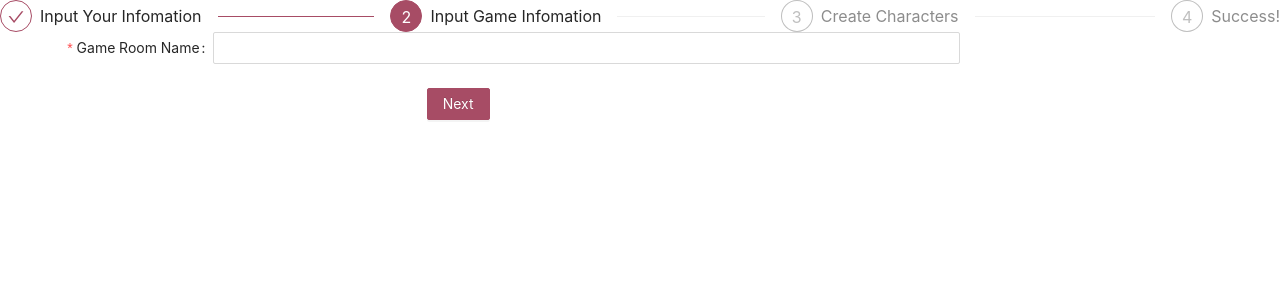
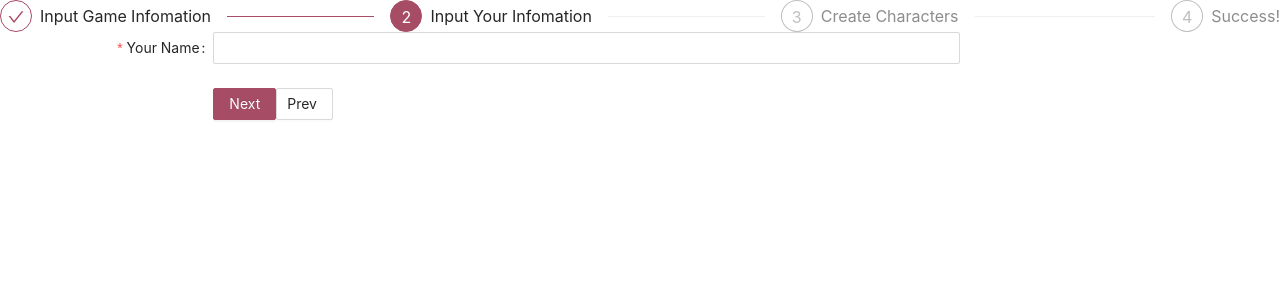
Before and after one commit to CS601-F21/side-project-mialsy, a React (Create React App) app in the folder client/: page /newgame in a window 1280 px wide. Both pictures are taken after typing "Sample" into the empty fields and a click on the button "Next". Shown: the top 300 px of the page. Built offline with nearby package versions, Linux system fonts and the light colour scheme.

Commit message:
update game entering step

```diff
--- a/client/src/components/creation/CreateGamePage.js
+++ b/client/src/components/creation/CreateGamePage.js
@@ -19,14 +19,12 @@ const CreateGamePage = () => {
 
     const steps = [
         {
-            title: 'Input Your Infomation',
-            content: <CreateKeeperStep next={next} />,
-        },
-        {
             title: 'Input Game Infomation',
             content: <InputGameInfoStep next={next} />,
-        },
-        {
+        }, {
+            title: 'Input Your Infomation',
+            content: <CreateKeeperStep next={next} prev={prev}/>,
+        }, {
             title: 'Create Characters',
             content: <CreateCharacterStep next={next} />,
         }, {
--- a/client/src/components/creation/CreateKeeperStep.js
+++ b/client/src/components/creation/CreateKeeperStep.js
@@ -22,7 +22,7 @@ const CreateKeeperStep = (props) => {
     }
 
     return (
-        <FormPrototype next={props.next} content={content} onFinish={onFinish}/>
+        <FormPrototype next={props.next} prev={props.prev} content={content} onFinish={onFinish}/>
     );
 }
 
--- a/client/src/components/creation/FormPrototype.js
+++ b/client/src/components/creation/FormPrototype.js
@@ -3,6 +3,7 @@ import Form from "antd/lib/form";
 import React from "react";
 
 const FormPrototype = (props) => {
+    console.log(props)
     const onFinish = (values) => {
         props.onFinish(values);
         props.next();
@@ -29,10 +30,17 @@ const FormPrototype = (props) => {
                     span: 16,
                     }}
                 >
+                    <div>
                     <Button type="primary" htmlType="submit">
-                    Next
+                        Next
                     </Button>
+                    {
+                        props.prev &&
+                        <Button style={{paddingLeft: 10}} onClick={() => props.prev()}>Prev</Button>
+                    }
+                    </div>
                 </Form.Item>
+
             </Form>
         </div>
     );
--- a/client/src/components/creation/InputGameInfoStep.js
+++ b/client/src/components/creation/InputGameInfoStep.js
@@ -1,44 +1,32 @@
-import { Button, Input } from "antd";
+import { Input } from "antd";
 import Form from "antd/lib/form";
 import React from "react";
+import FormPrototype from "./FormPrototype";
 
-const InputGameInfoStep = () => {
-    return (
-        <div>
-            <Form
-                labelCol={{
-                    span: 4,
-                }}
-                wrapperCol={{
-                    span: 14,
-                }}
-                layout="horizontal"
-            >
-                <Form.Item
-                    label="Game Room Name"
-                    name="name"
+const InputGameInfoStep = (props) => {
+    const storedValue = localStorage.getItem("gameName");
+    console.log(storedValue);
+
+    const content = (<Form.Item
+        label="Game Name"
+        name="gameName"
         rules={[
             {
               required: true,
-                          message: "Please input the game room name!",
+              message: "Please input the game name!",
             },
           ]}
         >
-                    <Input />
-                </Form.Item>
+        <Input defaultValue={storedValue} />
+    </Form.Item>);
 
-                <Form.Item
-                    wrapperCol={{
-                    offset: 8,
-                    span: 16,
-                    }}
-                >
-                    <Button type="primary" htmlType="submit">
-                    Next
-                    </Button>
-                </Form.Item>
-            </Form>
-        </div>
+    const onFinish = (value) => {
+        localStorage.setItem("gameName", value.gameName);
+        console.log(value);
+    }
+
+    return (
+        <FormPrototype next={props.next} content={content} onFinish={onFinish}/>
     );
 }
 
```
Lines whose indentation alone changed are shown as unchanged.
